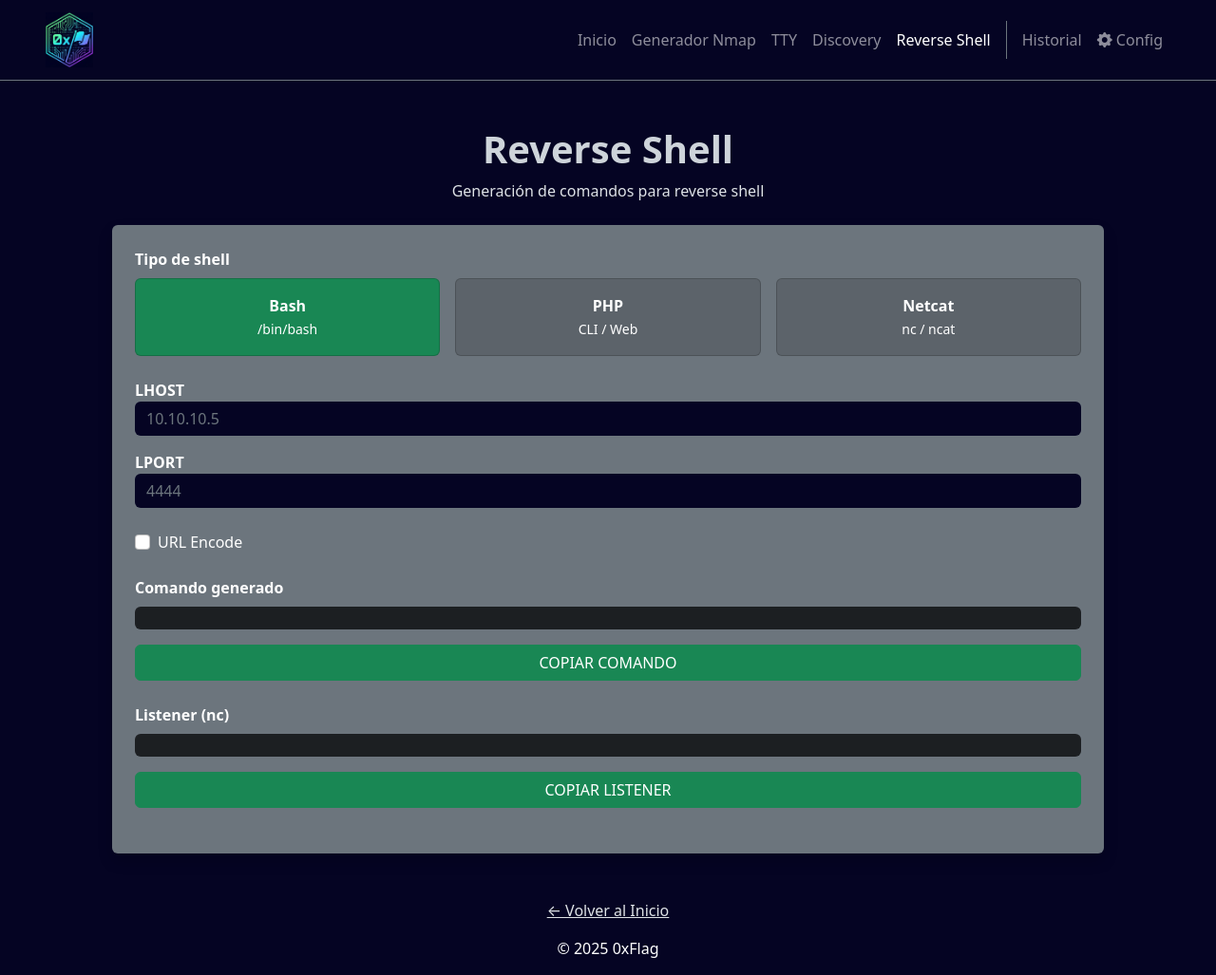
After one commit to Pocahontas2025/0xFlag, a Flask app: page /reverse in a window 1280 px wide. The commit adds this page. Shown: the whole page at 95% size. Run offline with Flask 3, Linux system fonts and the light colour scheme; parts of the project's set-up code (start-up, migrations or seed data) failed here and were passed over; some libraries are stand-ins or nearby versions.

Commit message:
SCRUM-45
Creamos el archivo y establecemos los estilos del formulario. Además, en el main hemos agregado la ruta de reverse

```diff
--- a/main.py
+++ b/main.py
@@ -90,7 +90,26 @@ def generate_discovery():
         command=command
     )
 
+@app.route("/reverse", methods=["GET", "POST"])
+def reverse_shell():
+    if request.method == "GET":
+        return render_template("reverse.html", current=None, output=None, message=None)
 
+    lhost = (request.form.get("lhost") or "").strip()
+    lport = (request.form.get("lport") or "").strip()
+    template = request.form.get("template") or ""
+
+    current = {"lhost": lhost, "lport": lport, "template": template}
+
+    if not lhost or not lport or not template.strip():
+        return render_template("reverse.html", current=current, output=None,
+                               message="Completa LHOST, LPORT y la plantilla.")
+
+    logger.save_log(output)
+
+    output = template.replace("{LHOST}", lhost).replace("{LPORT}", lport)
+
+    return render_template("reverse.html", current=current, output=output, message=None)
 
 
 # -----------------------------------------------------------------------
--- a/src/templates/base.html
+++ b/src/templates/base.html
@@ -41,6 +41,11 @@
                     <li class="nav-item">
                         <a class="nav-link {% if request.path == '/discovery' %}active{% endif %}" href="/discovery">Discovery</a>
                     </li>
+
+                    <li class="nav-item">
+                        <a class="nav-link {% if request.path == '/reverse' %}active{% endif %}" href="/reverse">Reverse Shell</a>
+                    </li>
+
                     <li class="nav-item border-start border-secondary ms-2 ps-2">
                         <a class="nav-link {% if request.path == '/history' %}active{% endif %}" href="/history">Historial</a>
                     </li>
--- /dev/null
+++ b/src/templates/reverse.html
@@ -0,0 +1,188 @@
+{% extends "base.html" %}
+
+{% block title %}0xFlag - Reverse Shell{% endblock %}
+
+{% block extra_css %}
+<style>
+/* === Selector de tipo (estilo Discovery) === */
+.shell-card {
+  cursor: pointer;
+  background-color: #5c636a; /* mismo gris del form */
+  transition: background-color .15s ease-in-out;
+}
+
+.shell-card:hover {
+  background-color: #6c757d;
+}
+
+.shell-card.active {
+  background-color: #198754; /* verde Bootstrap success */
+}
+
+.shell-card input {
+  display: none;
+}
+
+/* Output (mismo estilo plano) */
+.output-block {
+  background-color: #1c1f22;
+  color: #e9ecef;
+  border-radius: .375rem;
+  padding: .75rem 1rem;
+  font-family: inherit; /* MISMA FUENTE que el resto */
+  font-size: .9rem;
+}
+</style>
+{% endblock %}
+
+{% block content %}
+<div class="container px-5 my-5">
+
+  <div class="text-center text-white mb-4">
+    <h1 class="fw-bolder">Reverse Shell</h1>
+    <p class="text-white-50">
+      Generación de comandos para reverse shell
+    </p>
+  </div>
+
+  <!-- CARD PRINCIPAL -->
+  <div class="card bg-secondary text-white border-0 shadow">
+    <div class="card-body p-4">
+
+      <!-- TIPO -->
+      <label class="fw-bold mb-2 d-block">Tipo de shell</label>
+
+      <div class="row g-3 mb-4">
+
+        <div class="col-md-4">
+          <label class="card shell-card active">
+            <input type="radio" name="shell_type" value="bash" checked>
+            <div class="card-body text-center p-3">
+              <div class="fw-bold">Bash</div>
+              <small>/bin/bash</small>
+            </div>
+          </label>
+        </div>
+
+        <div class="col-md-4">
+          <label class="card shell-card">
+            <input type="radio" name="shell_type" value="php">
+            <div class="card-body text-center p-3">
+              <div class="fw-bold">PHP</div>
+              <small>CLI / Web</small>
+            </div>
+          </label>
+        </div>
+
+        <div class="col-md-4">
+          <label class="card shell-card">
+            <input type="radio" name="shell_type" value="nc">
+            <div class="card-body text-center p-3">
+              <div class="fw-bold">Netcat</div>
+              <small>nc / ncat</small>
+            </div>
+          </label>
+        </div>
+
+      </div>
+
+      <!-- HOST / PORT -->
+      <div class="mb-3">
+        <label class="fw-bold">LHOST</label>
+        <input
+          id="lhost"
+          type="text"
+          class="form-control bg-dark text-white border-0"
+          placeholder="10.10.10.5"
+          maxlength="15"
+          pattern="^(?:\d{1,3}\.){3}\d{1,3}$">
+      </div>
+
+      <div class="mb-4">
+        <label class="fw-bold">LPORT</label>
+        <input
+          id="lport"
+          type="number"
+          class="form-control bg-dark text-white border-0"
+          min="1"
+          max="65535"
+          placeholder="4444">
+      </div>
+
+      <div class="form-check mb-4">
+        <input class="form-check-input" type="checkbox" id="urlencode">
+        <label class="form-check-label">
+          URL Encode
+        </label>
+      </div>
+
+      <!-- COMANDO -->
+      <label class="fw-bold mb-2 d-block">Comando generado</label>
+      <div class="output-block mb-3" id="output"></div>
+
+      <button class="btn btn-success w-100 mb-4" type="button" onclick="copy('output')">
+        COPIAR COMANDO
+      </button>
+
+      <!-- LISTENER -->
+      <label class="fw-bold mb-2 d-block">Listener (nc)</label>
+      <div class="output-block mb-3" id="listener"></div>
+
+      <button class="btn btn-success w-100 mb-4" type="button" onclick="copy('listener')">
+        COPIAR LISTENER
+      </button>
+
+    </div>
+  </div>
+</div>
+{% endblock %}
+
+{% block extra_js %}
+<script>
+const host = document.getElementById("lhost");
+const port = document.getElementById("lport");
+const output = document.getElementById("output");
+const listener = document.getElementById("listener");
+const urlencode = document.getElementById("urlencode");
+const cards = document.querySelectorAll(".shell-card");
+
+cards.forEach(card => {
+  card.addEventListener("click", () => {
+    cards.forEach(c => c.classList.remove("active"));
+    card.classList.add("active");
+    generate();
+  });
+});
+
+[host, port, urlencode].forEach(el =>
+  el.addEventListener("input", generate)
+);
+
+function generate() {
+  if (!host.value || !port.value) return;
+
+  let ip = host.value;
+  let p = port.value;
+
+  if (urlencode.checked) {
+    ip = encodeURIComponent(ip);
+    p = encodeURIComponent(p);
+  }
+
+  const type = document.querySelector("input[name='shell_type']:checked").value;
+
+  output.textContent = `${type} reverse → ${ip}:${p}`;
+  listener.textContent = `nc -lvnp ${port.value}`;
+}
+
+function copy(id) {
+  const text = document.getElementById(id).innerText;
+  const ta = document.createElement("textarea");
+  ta.value = text;
+  document.body.appendChild(ta);
+  ta.select();
+  document.execCommand("copy");
+  document.body.removeChild(ta);
+}
+</script>
+{% endblock %}
```
